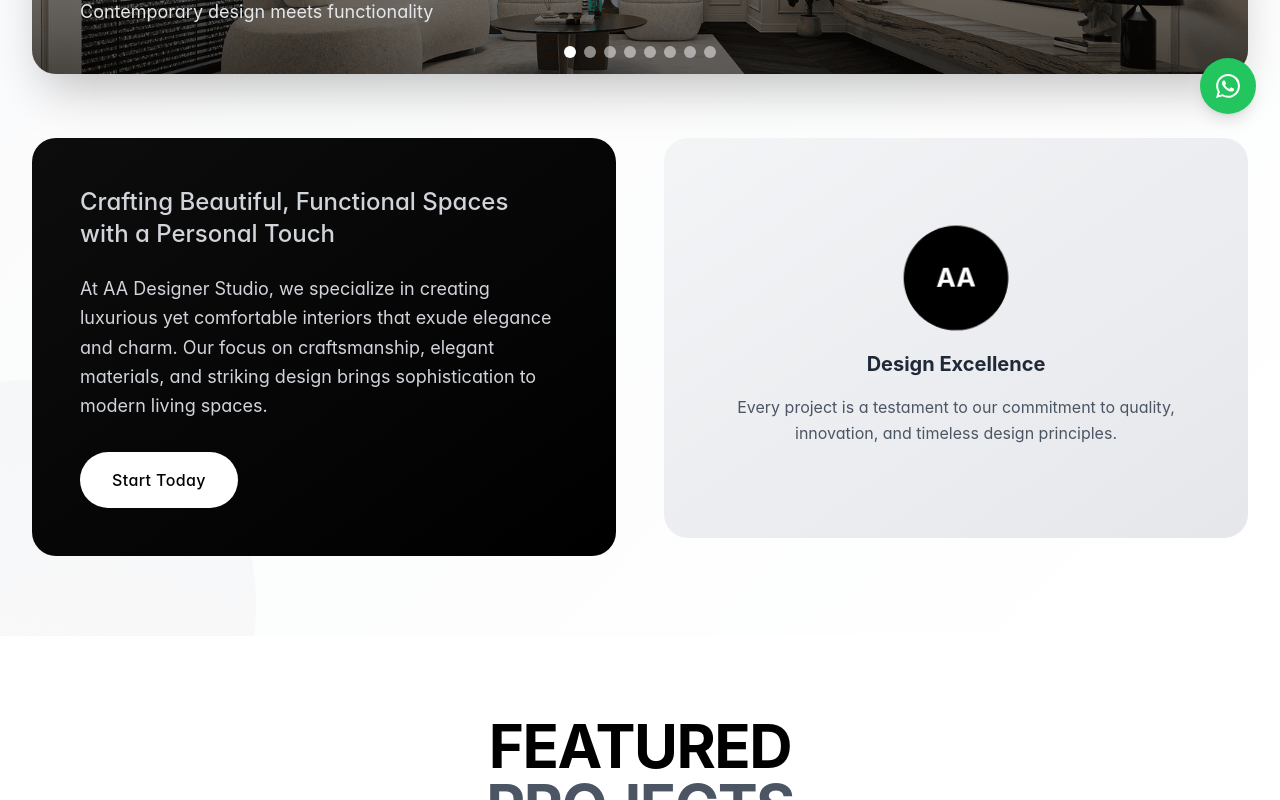
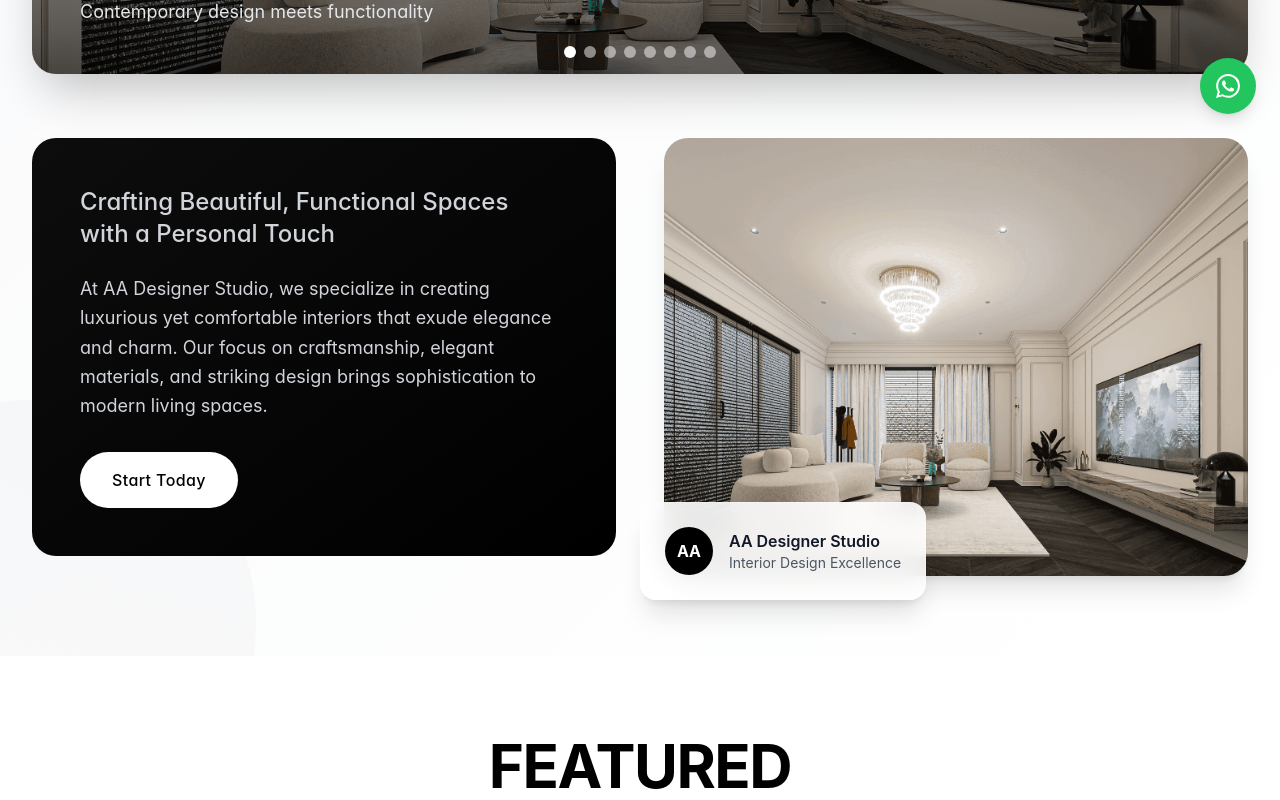
Before and after one commit to devai-online/aadesigners_website, a React (Vite) app: page / in a window 1280 px wide. Shown: the part 662-1462 px from the top of the page. Built offline with nearby package versions, Linux system fonts and the light colour scheme; no server answers.

Commit message:
Update Hero

```diff
--- a/src/components/Hero.tsx
+++ b/src/components/Hero.tsx
@@ -228,28 +228,41 @@ const Hero = () => {
             animate={{ opacity: 1, x: 0 }}
             transition={{ duration: 1, delay: 0.5 }}
           >
-            <div className="bg-gradient-to-br from-gray-100 to-gray-200 rounded-3xl p-8 lg:p-12 h-full min-h-[400px] flex items-center justify-center">
-              <div className="text-center">
+            <motion.div
+              className="aspect-[4/3] rounded-3xl overflow-hidden bg-gray-200 shadow-xl"
+              whileHover={{ scale: 1.02 }}
+              transition={{ duration: 0.3 }}
+            >
+              <img
+                src="/1.png"
+                alt="Modern Interior Design"
+                className="w-full h-full object-cover"
+                loading="lazy"
+              />
+            </motion.div>
+
+            {/* Floating Card */}
+            <motion.div
+              className="absolute -bottom-6 -left-6 bg-white/90 backdrop-blur-md rounded-2xl p-6 shadow-xl border border-white/20"
+              initial={{ opacity: 0, scale: 0.8 }}
+              animate={{ opacity: 1, scale: 1 }}
+              transition={{ duration: 0.8, delay: 1.2 }}
+              whileHover={{ scale: 1.05, y: -5 }}
+            >
+              <div className="flex items-center space-x-4">
                 <motion.div
-                  className="w-24 h-24 bg-black rounded-full mx-auto mb-6 flex items-center justify-center"
-                  animate={{
-                    scale: [1, 1.1, 1],
-                    rotate: [0, 5, -5, 0]
-                  }}
-                  transition={{
-                    duration: 4,
-                    repeat: Infinity,
-                    ease: "easeInOut"
-                  }}
+                  className="w-12 h-12 bg-black rounded-full flex items-center justify-center"
+                  whileHover={{ rotate: 360 }}
+                  transition={{ duration: 0.5 }}
                 >
-                  <span className="text-white text-2xl font-bold">AA</span>
+                  <span className="text-white font-bold">AA</span>
                 </motion.div>
-                <h3 className="text-xl font-bold text-gray-800 mb-4">Design Excellence</h3>
-                <p className="text-gray-600 leading-relaxed">
-                  Every project is a testament to our commitment to quality, innovation, and timeless design principles.
-                </p>
+                <div>
+                  <p className="font-semibold text-gray-900">AA Designer Studio</p>
+                  <p className="text-gray-600 text-sm">Interior Design Excellence</p>
+                </div>
               </div>
-            </div>
+            </motion.div>
           </motion.div>
         </div>
       </div>
```
